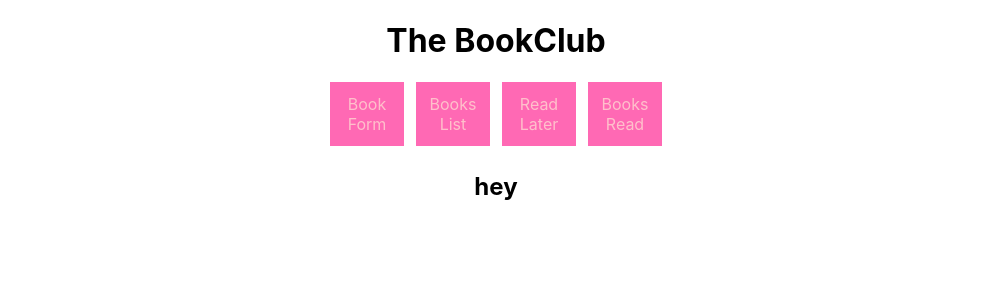
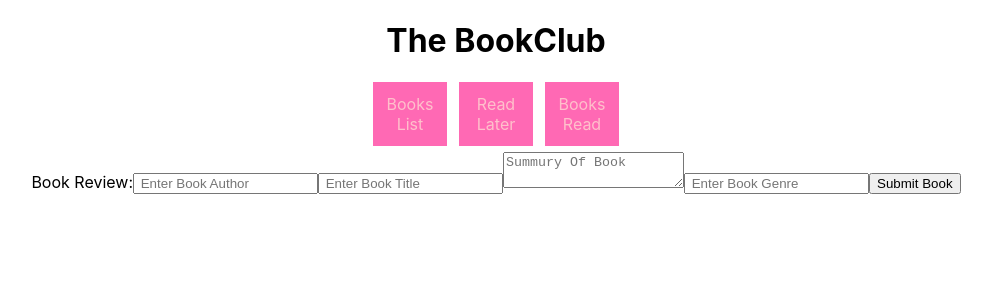
Before and after one commit to sluvish1/phase2-react-project, a React (Create React App) app: page /bookslist in a window 1280 px wide. Shown: the top 300 px of the page, without its empty margins (144-1136 px from the left). Built offline with nearby package versions, Linux system fonts and the light colour scheme.

Commit message:
deciding which componets should be the parent of other componets

```diff
--- a/src/App.js
+++ b/src/App.js
@@ -2,7 +2,7 @@
 import './App.css';
 import React from 'react';
 import NavBar from './NavBar';
-import BookForm from './BookForm';
+//import BookForm from './BookForm';
 import BooksList from './BooksList';
 import BooksToRead from './BooksToRead';
 import BooksRead from './BooksRead';
@@ -21,7 +21,6 @@ function App() {
       <NavBar />
       <Switch>
         <Route path="/bookslist">
-
           <BooksList/>
         </Route>
         <Route path="/readlater">
@@ -30,10 +29,10 @@ function App() {
         <Route path="/booksread">
           <BooksRead/>
         </Route>
-        <Route path="/bookform">
+        {/* <Route path="/bookform">
           <BookForm/>
 
-        </Route>
+        </Route> */}
       </Switch>
     </div>
   );
--- a/src/BookForm.js
+++ b/src/BookForm.js
@@ -1,4 +1,5 @@
 import React from "react";
+//import BooksList from "./BooksList";
 /*
 this componet will let the user enter a book theyve read along with the author and a summary
 and display it on to the BooksList page
@@ -7,21 +8,26 @@ and display it on to the BooksList page
 function BookForm() {
 
   function handelBookSubmit(e) {
-     e.preventDefault();
+    e.preventDefault();
+    console.log("hello")
+    //const newBook = {}
+
 
 }
 
   return (
+    <div className="newbookform">
     <form className="NewBook" onSubmit={handelBookSubmit}>
       <label>
         Book Review:
         <input type="text" placeholder=" Enter Book Author"></input>
         <input type="text" placeholder=" Enter Book Title"></input>
-        <input type="test" placeholder=" Enter Book Summury"></input>
+        <textarea placeholder="Summury Of Book"/>
         <input type="test" placeholder=" Enter Book Genre"></input>
       </label>
       <button type="submit">Submit Book</button>
-    </form>
+      </form>
+      </div>
   );
 }
 
--- a/src/BooksList.js
+++ b/src/BooksList.js
@@ -1,4 +1,5 @@
 import React from "react";
+import BookForm from "./BookForm";
 //import { useState } from "react";
 /* the book list will take in the data from the form and add the new book created
 on to the list and display the books. then the user will be able to go thru all
@@ -9,7 +10,7 @@ function BooksList() {
 
     return (
         <div>
-            <h2>hey</h2>
+           <BookForm/>
         </div>
     )
 }
--- a/src/NavBar.js
+++ b/src/NavBar.js
@@ -14,9 +14,9 @@ const linkStyles = {
 function NavBar() {
     return (
       <nav className="navbar">
-        <NavLink to="/bookform" exact style={linkStyles}>
+        {/* <NavLink to="/bookform" exact style={linkStyles}>
           Book Form
-        </NavLink>
+        </NavLink> */}
         <NavLink to="/bookslist" exact style={linkStyles}>
           Books List
         </NavLink>
```
